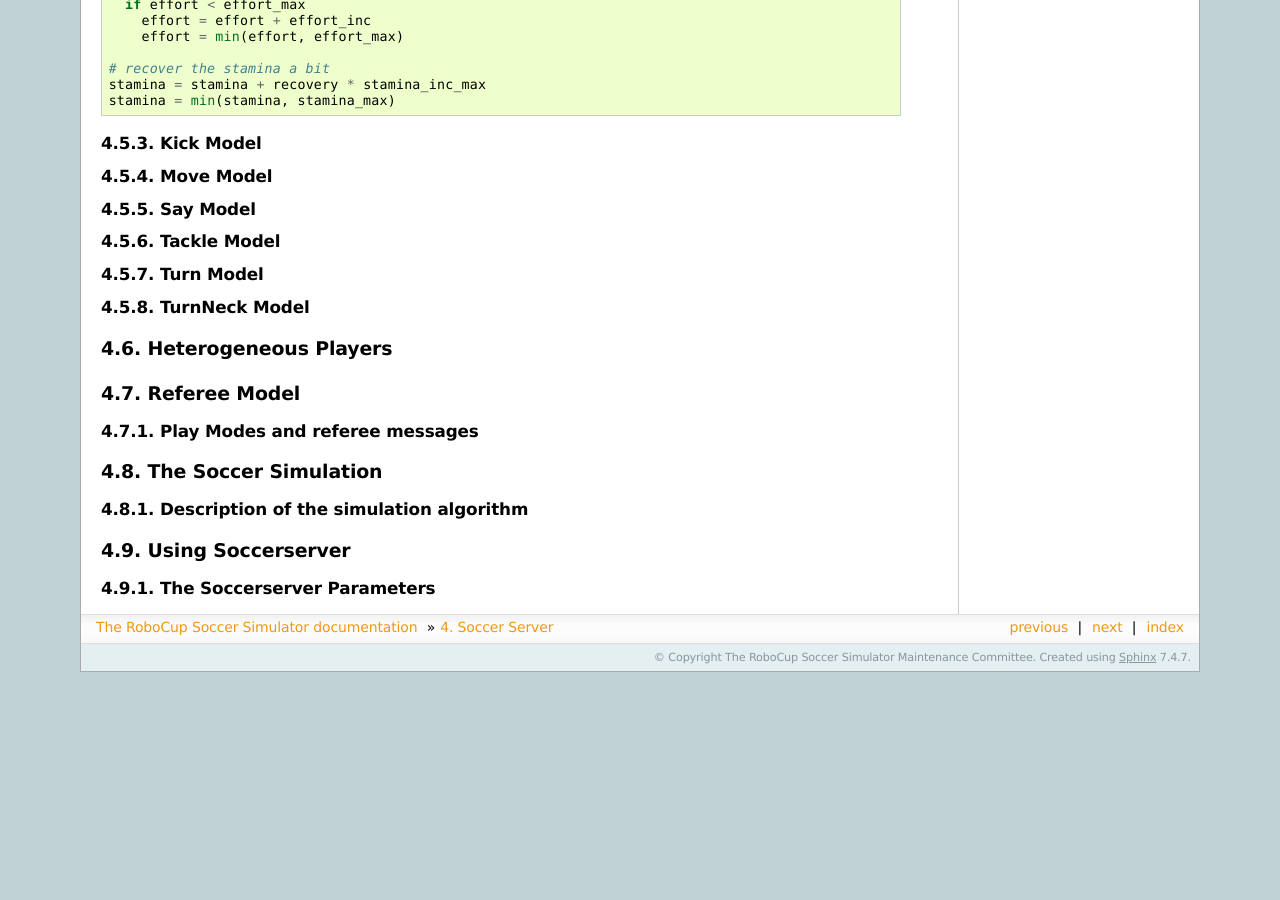
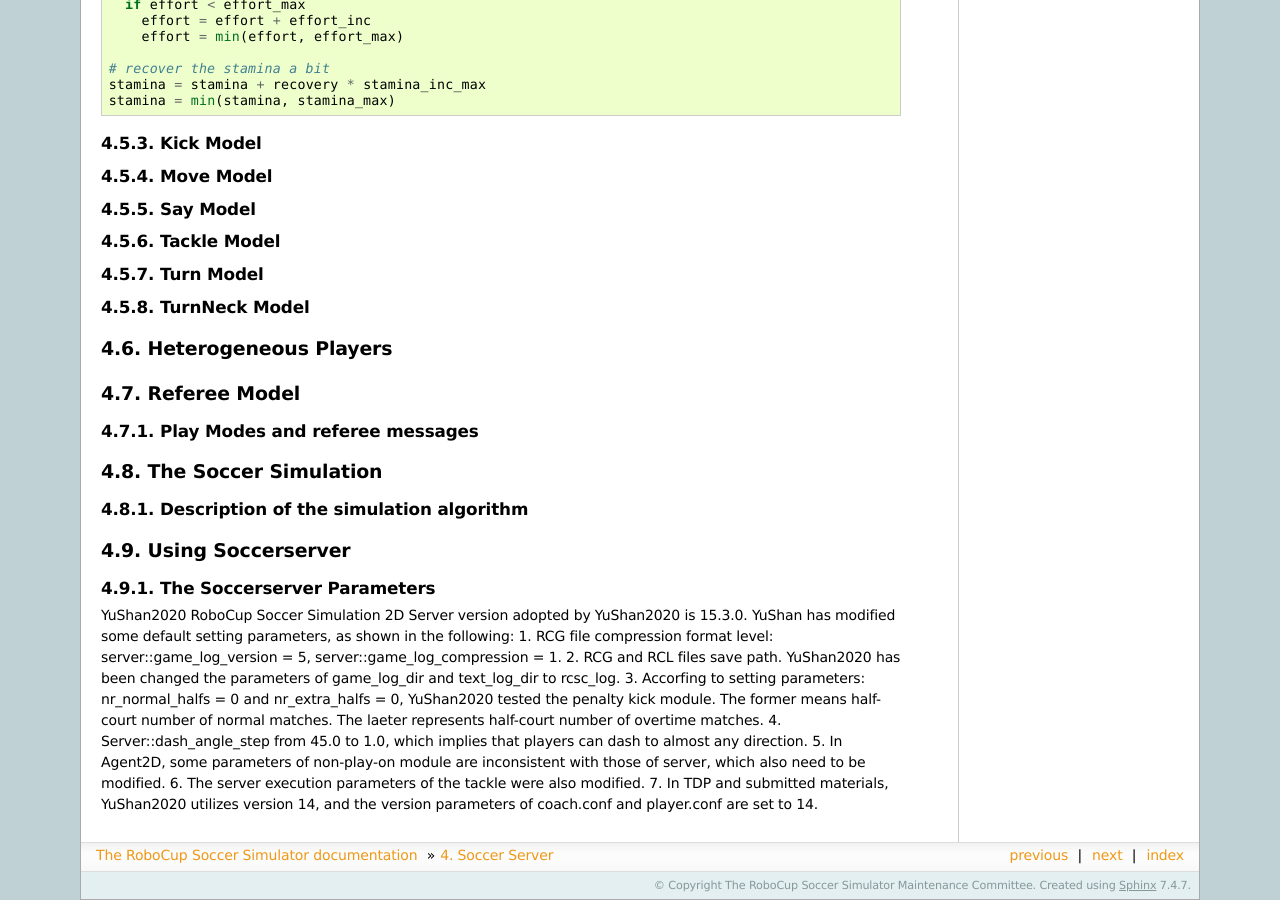
Before and after one commit to rcsoccersim/manual, a Sphinx documentation site: the page built from source/soccerserver.rst, in a window 1280 px wide and 900 px high, scrolled down 14102 px. Built offline with Sphinx 7.4.7, drawn with Linux system fonts in a browser that asks for light colours; before the commit the page ends 14774 px from its top, so only the background shows below that.

Commit message:
Update soccerserver.rst

```diff
--- a/source/soccerserver.rst
+++ b/source/soccerserver.rst
@@ -1058,3 +1058,13 @@ Using Soccerserver
 --------------------------------------------------
 The Soccerserver Parameters
 --------------------------------------------------
+YuShan2020 RoboCup Soccer Simulation 2D Server version adopted by YuShan2020 is 15.3.0.
+YuShan has modified some default setting parameters, as shown in the following:
+1. RCG file compression format level:
+server::game_log_version = 5, server::game_log_compression = 1.
+2. RCG and RCL files save path. YuShan2020 has been changed the parameters of game_log_dir and text_log_dir to rcsc_log.
+3. Accorfing to setting parameters: nr_normal_halfs = 0 and nr_extra_halfs = 0, YuShan2020 tested the penalty kick module. The former means half-court number of normal matches. The laeter represents half-court number of overtime matches.
+4. Server::dash_angle_step from 45.0 to 1.0, which implies that players can dash to almost any direction.
+5. In Agent2D, some parameters of non-play-on module are inconsistent with those of server, which also need to be modified.
+6. The server execution parameters of the tackle were also modified.
+7. In TDP and submitted materials, YuShan2020 utilizes version 14, and the version parameters of coach.conf and player.conf are set to 14.
```
